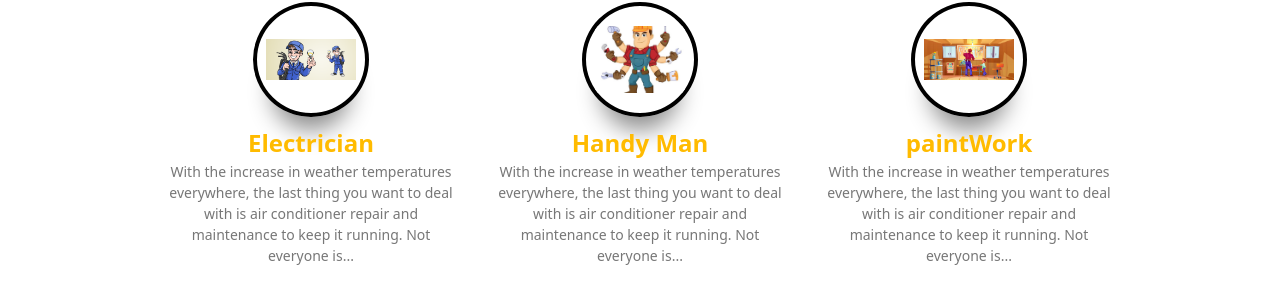
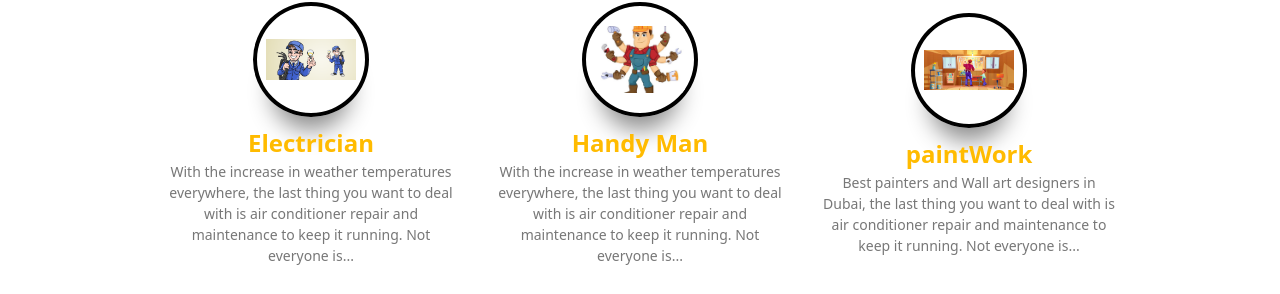
Before and after one commit to zakarehman270/HandyMan, a React (Create React App) app: page / in a window 1280 px wide. Shown: the part 1344-1638 px from the top of the page. Built offline with nearby package versions, Linux system fonts and the light colour scheme.

Commit message:
paint update

```diff
--- a/src/Data.js
+++ b/src/Data.js
@@ -184,7 +184,7 @@ export const ServicesArray = [
     name: "paintWork",
     img: paintWork,
     description:
-      "With the increase in weather temperatures everywhere, the last thing you want to deal with is air conditioner repair and maintenance to keep it running. Not everyone is...",
+      "Best painters and Wall art designers in Dubai, the last thing you want to deal with is air conditioner repair and maintenance to keep it running. Not everyone is...",
     vat: "13",
     price: "113",
   },
```
